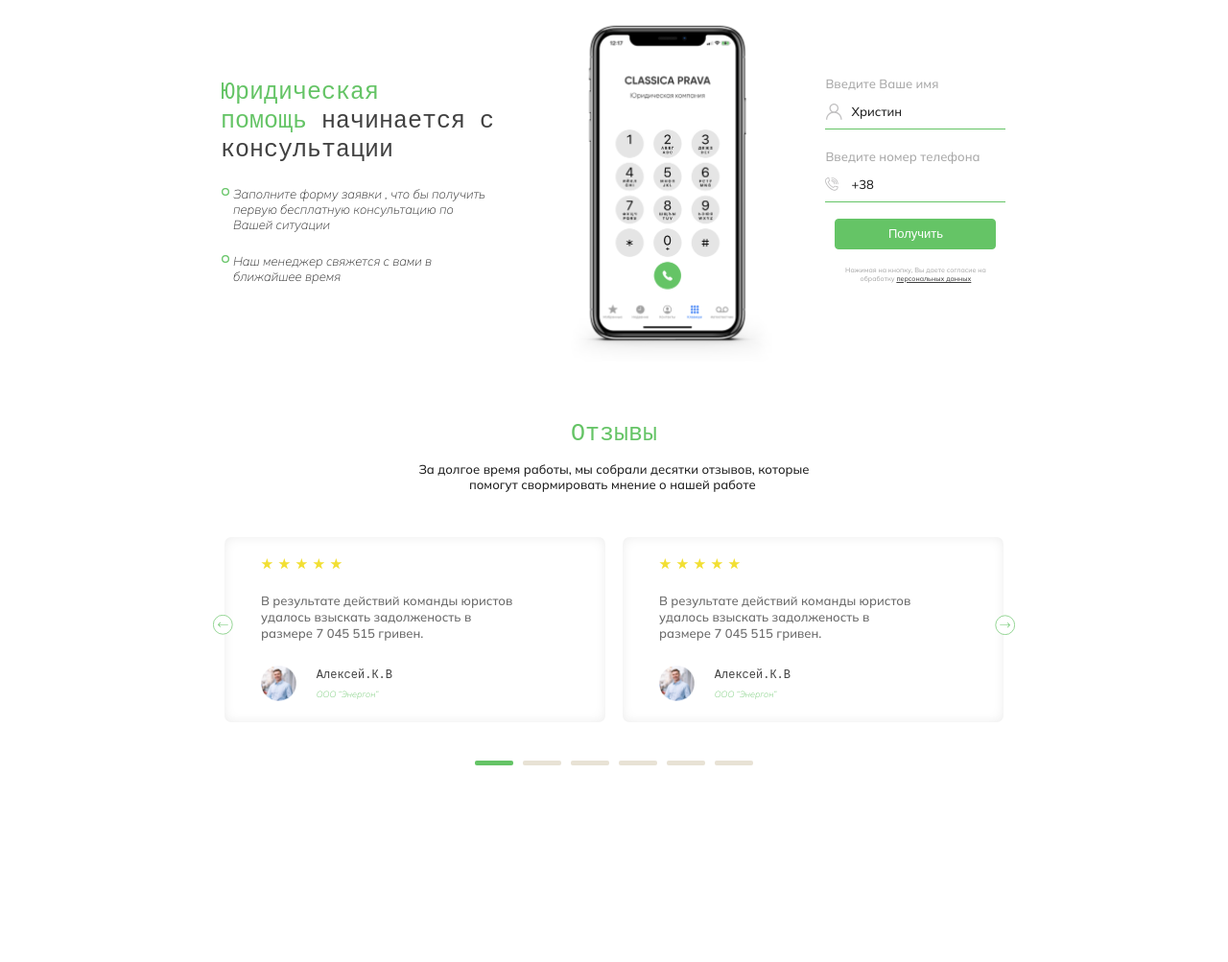
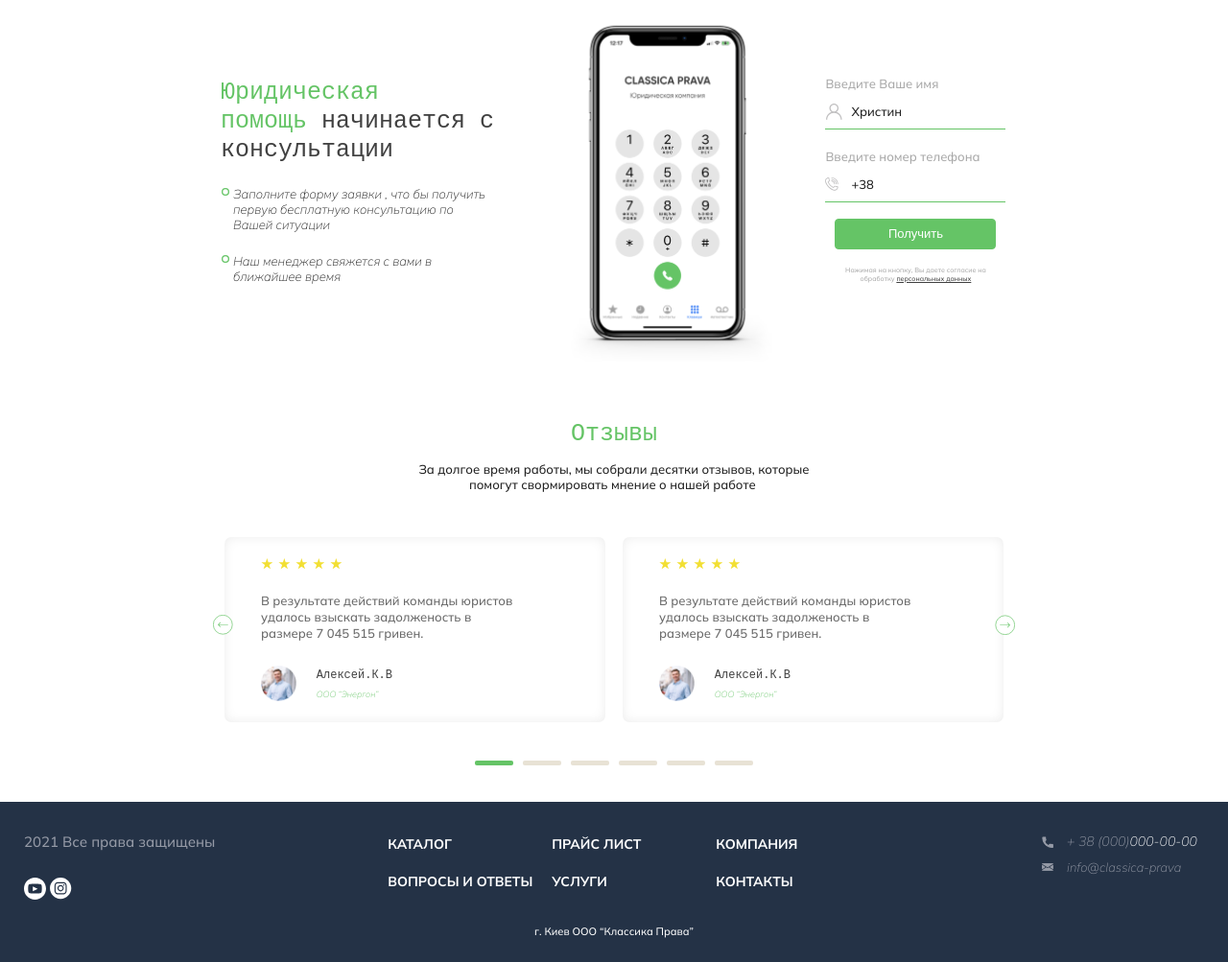
Before and after one commit to Cokogosychara/hw__gren, a plain HTML site: page index.html in a window 1280 px wide. Shown: the part 1792-2795 px from the top of the page at 96% size. Before the commit the page ends 2590 px from the top, so only its background shows below. Drawn offline with Linux system fonts and the light colour scheme.

Commit message:
Add footer commit

```diff
--- /dev/null
+++ b/assets/css/footer.css
@@ -0,0 +1,301 @@
+.footer {
+    min-width: 320px;
+    margin-top: 38px;
+    padding: 17px;
+    background-color:#243246;
+
+}
+
+.footer__rights-reserved {
+    display: none;
+}
+
+.footer__rights-reserved-paragraph {
+    margin-bottom: 28px;
+    font-weight: 500;
+    font-size: 15px;
+    line-height: 19px;
+}
+
+.footer__items-flex {
+    display: flex;
+    justify-content: center;
+}
+
+.footer__list {
+    display: grid;
+    grid-template-columns: 1fr 2fr;
+    color: var(--header-color);
+}
+
+.footer__item {
+    padding: 10px;
+}
+
+.footer__link {
+    font-weight: 700;
+    font-size: 14px;
+    line-height: 19px;
+}
+
+.footer__information {
+    margin-top: 43px;
+    align-items: inherit;
+}
+
+.footer__information-contact {
+    position: relative;
+    margin-left:28px ;
+}
+
+.footer__information-contact-phone,
+.footer__information-contact-email {
+    color:#959AA6;
+    font-style: italic;
+}
+
+.footer__information-contact-phone {
+    font-weight: 200;
+    font-size: 14px;
+    line-height: 19px;
+}
+
+.footer__information-contact-phone-span {
+    color: var(--header-color);
+}
+
+.footer__information-contact-phone ::after {
+    content: "";
+    position: absolute;
+    width: 12px;
+    height: 12px;
+    background-image: url(../icon/footer__information-contact-phone.png);
+    background-size: cover;
+    background-repeat: no-repeat;
+    top: 4px;
+    right: 150px;
+}
+
+.footer__information-contact-phone ::before {    /* если прописываю для емаил то не показывает иконку. В браузере даже не показывает что там есть свойство бефо или афте */
+    content: "";
+    position: absolute;
+    width: 12px;
+    height: 12px;
+    background-image: url(../icon/footer__information-contact-email.png);
+    background-size: 100%;
+    background-repeat: no-repeat;
+    top: 32px;
+    right: 150px;
+}
+
+.footer__information-contact-email {
+    margin-top: 9px;
+    font-weight: 200;
+    font-size: 13px;
+    line-height: 17px;
+}
+
+.footer__icon-youtube,
+.footer__icon-insta {
+    display: inline-block;
+    width: 22px;
+    height: 22px;
+    background-size: cover;
+    background-repeat: no-repeat;
+}
+
+.footer__icon-youtube {
+    background-image: url(../icon/footer__icon-youtube.svg);
+}
+
+.footer__icon-insta {
+    background-image: url(../icon/footer__icon-insta.svg);
+}
+
+.footer__address {
+    margin-top: 24px;
+    text-align: center;
+}
+
+.footer__address-title,
+.footer__address-paragraph {
+    font-weight: 500;
+    font-size: 11px;
+    line-height: 14px;
+}
+
+.footer__address-title {
+    color: var(--header-color);
+}
+
+.footer__address-paragraph,
+.footer__rights-reserved-paragraph {
+    margin-top: 7px;
+    color: #959AA6;
+
+}
+
+@media screen and (min-width:320px){
+
+}
+@media screen and (min-width:768px) {
+    .footer {
+        padding: 25px;
+    }
+
+    .footer__flex-container {
+        display: flex;
+        justify-content: space-between;
+        align-items: flex-start;
+    }
+
+    .footer__icon-youtube,
+    .footer__icon-insta {
+        width: 23px;
+        height: 23px;
+    }
+    .footer__rights-reserved {
+        display: block;
+    }
+
+    .footer__information {
+        margin: 7px;
+    }
+
+    .footer__information-link {
+        display: none;
+    }
+
+    .footer__address-paragraph {
+        display: none;
+    }
+
+}
+@media screen and (min-width:1024px) {
+    .footer {
+        padding: 25px;
+    }
+    .footer__list {
+        display: grid;
+        grid-template-columns: 1fr 1fr 1fr;
+        color: var(--header-color);
+    }
+}
+@media screen and (min-width:1336px) {
+    .footer {
+        padding: 36px 70px 20px 70px;
+    }
+
+    .footer__rights-reserved-paragraph {
+        margin: 10px 0 34px 0;
+        font-size: 19px;
+        line-height: 24px;
+    }
+
+    .footer__icon-youtube,
+    .footer__icon-insta {
+        width: 29px;
+        height: 29px;
+    }
+
+    .footer__icon-insta {
+        margin-left: 17px;
+    }
+
+    .footer__link {
+        font-size: 18px;
+        line-height: 23px;
+    }
+
+    .footer__information {
+        margin-top: 10px;
+    }
+
+    .footer__information-contact-phone {
+        font-size: 18px;
+        line-height: 23px;
+    }
+
+    .footer__information-contact-email {
+        font-size: 16px;
+        line-height: 20px;
+    }
+
+    .footer__information-contact-phone ::after {
+        width: 15px;
+        height: 15px;
+        top: 4px;
+        right: 184px;
+    }
+
+    .footer__information-contact-phone ::before {
+       width: 16px;
+       height: 15px;
+       top: 36px;
+       right: 184px;
+    }
+
+    .footer__address {
+        margin-top: 42px;
+    }
+
+    .footer__address-title {
+        font-size:14px;
+        line-height: 18px;
+    }
+}
+@media screen and (min-width:1920px) {
+    .footer {
+        padding: 53px 100px 28px 100px;
+    }
+
+    .footer__rights-reserved-paragraph {
+        margin: 10px 0 50px 0;
+        font-size: 27px;
+        line-height: 34px;
+    }
+
+    .footer__icon-youtube,
+    .footer__icon-insta {
+        width: 41px;
+        height: 41px;
+    }
+
+    .footer__link {
+        font-size: 26px;
+        line-height: 32px;
+    }
+
+    .footer__information-contact-phone {
+        font-size: 26px;
+        line-height: 32px;
+    }
+
+    .footer__information-contact-email {
+        font-size: 23px;
+        line-height: 29px;
+    }
+
+    .footer__information-contact-phone ::after {
+        width: 21px;
+        height: 21px;
+        top: 6px;
+        right: 266px;
+    }
+
+    .footer__information-contact-phone ::before {
+       width: 23px;
+       height: 20px;
+       top: 48px;
+       right: 264px;
+    }
+
+    .footer__address {
+        margin-top: 61px;
+    }
+
+    .footer__address-title {
+        font-size:20px;
+        line-height: 25px;
+    }
+}
--- a/index.html
+++ b/index.html
@@ -14,6 +14,7 @@
 
     <link rel="stylesheet" href="./assets/css/reset.css">
     <link rel="stylesheet" href="./assets/css/grid.css">
+    <link rel="stylesheet" href="./assets/css/grid-footer.css">
     <link rel="stylesheet" href="./assets/css/style.css">
     <link rel="stylesheet" href="./assets/css/header.css">
     <link rel="stylesheet" href="./assets/css/strip.css">
@@ -24,6 +25,7 @@
     <link rel="stylesheet" href="./assets/css/our-advantages.css">
     <link rel="stylesheet" href="./assets/css/legal-assistance.css">
     <link rel="stylesheet" href="./assets/css/reviews.css">
+    <link rel="stylesheet" href="./assets/css/footer.css">
 
 </head>
 <body>
@@ -288,5 +290,40 @@
         </div>
 
     </div>
+    <!-- подвал контактная информация -->
+    <div class="footer">
+        <div class="footer__flex-container">
+            <div class="footer__rights-reserved">
+                <p class="footer__rights-reserved-paragraph">2021 Все права защищены </p>
+                <a class="footer__icon-youtube" href="#"></a>
+                <a class="footer__icon-insta" href="#"></a>
+            </div>
+            <div class="footer__items-flex font-Mulish transform">
+                <ul class="footer__list">
+                    <li class="footer__item "><a class="footer__link" href="#">каталог</a></li>
+                    <li class="footer__item "><a class="footer__link" href="#">Прайс лист</a></li>
+                    <li class="footer__item "><a class="footer__link" href="#">Компания</a></li>
+                    <li class="footer__item "><a class="footer__link" href="#">Вопросы и ответы</a></li>
+                    <li class="footer__item "><a class="footer__link" href="#">Услуги</a></li>
+                    <li class="footer__item "><a class="footer__link" href="#">Контакты</a></li>
+                </ul>
+            </div>
+            <div class="footer__information flex font-Mulish">
+                <div class="footer__information-contact">
+                    <p class="footer__information-contact-phone">+ 38 (000)<span class="footer__information-contact-phone-span">000-00-00</span></p>
+                    <p class="footer__information-contact-email">info@classica-prava</p>
+                </div>
+                <div class="footer__information-link">
+                    <a class="footer__icon-youtube" href="#"></a>
+                    <a class="footer__icon-insta" href="#"></a>
+                </div>
+            </div>
+        </div>
+           <address class="footer__address font-Mulish">
+            <h2 class="footer__address-title">г. Киев  ООО “Классика Права” </h2>
+            <p class="footer__address-paragraph">2021 Все права защищены </p>
+           </address>
+
+    </div>
 </body>
 </html>
```
Also changed, not shown: assets/icon/footer__icon-insta.svg (added), assets/icon/footer__icon-youtube.svg (added), assets/icon/footer__information-contact-email.png (added), assets/icon/footer__information-contact-phone.png (added).
